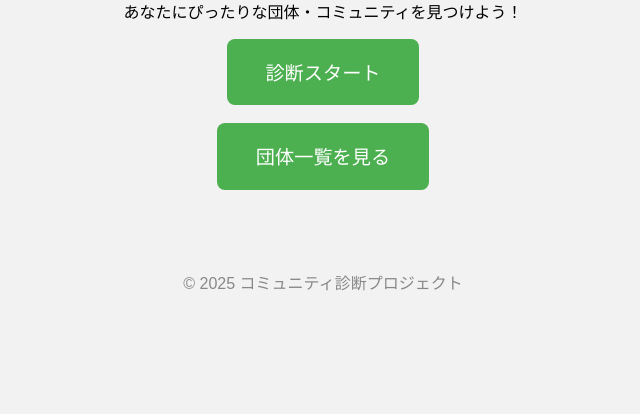
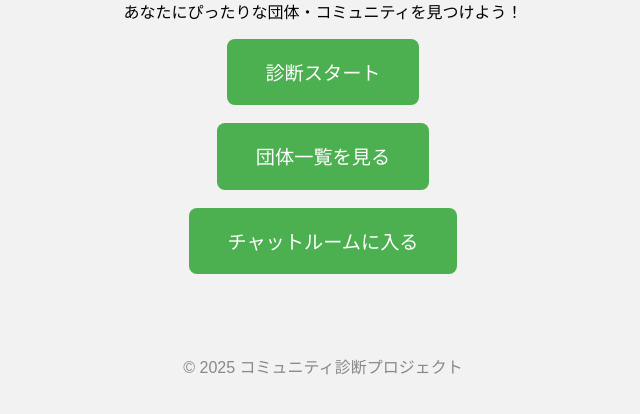
Before and after one commit to Kimurist2024/IS_2025, a Django app: page / in a window 1280 px wide. Shown: the part 170-584 px from the top of the page, without its empty margins (317-957 px from the left). Run offline with Django 5.2, Linux system fonts and the light colour scheme.

```diff
--- a/templates/community_app/top.html
+++ b/templates/community_app/top.html
@@ -43,12 +43,20 @@
     </header>
     <main>
         <p>あなたにぴったりな団体・コミュニティを見つけよう！</p>
+
         <a href="{% url 'survey_page' %}">
             <button>診断スタート</button>
         </a>
         <br><br>
+
         <a href="{% url 'community_list' %}">
             <button>団体一覧を見る</button>
+        </a>
+        <br><br>
+
+        <!-- ✅ チャットルームへのボタン -->
+        <a href="{% url 'chat_room' room_name='room1' %}">
+            <button>チャットルームに入る</button>
         </a>
     </main>
     <footer>
```
